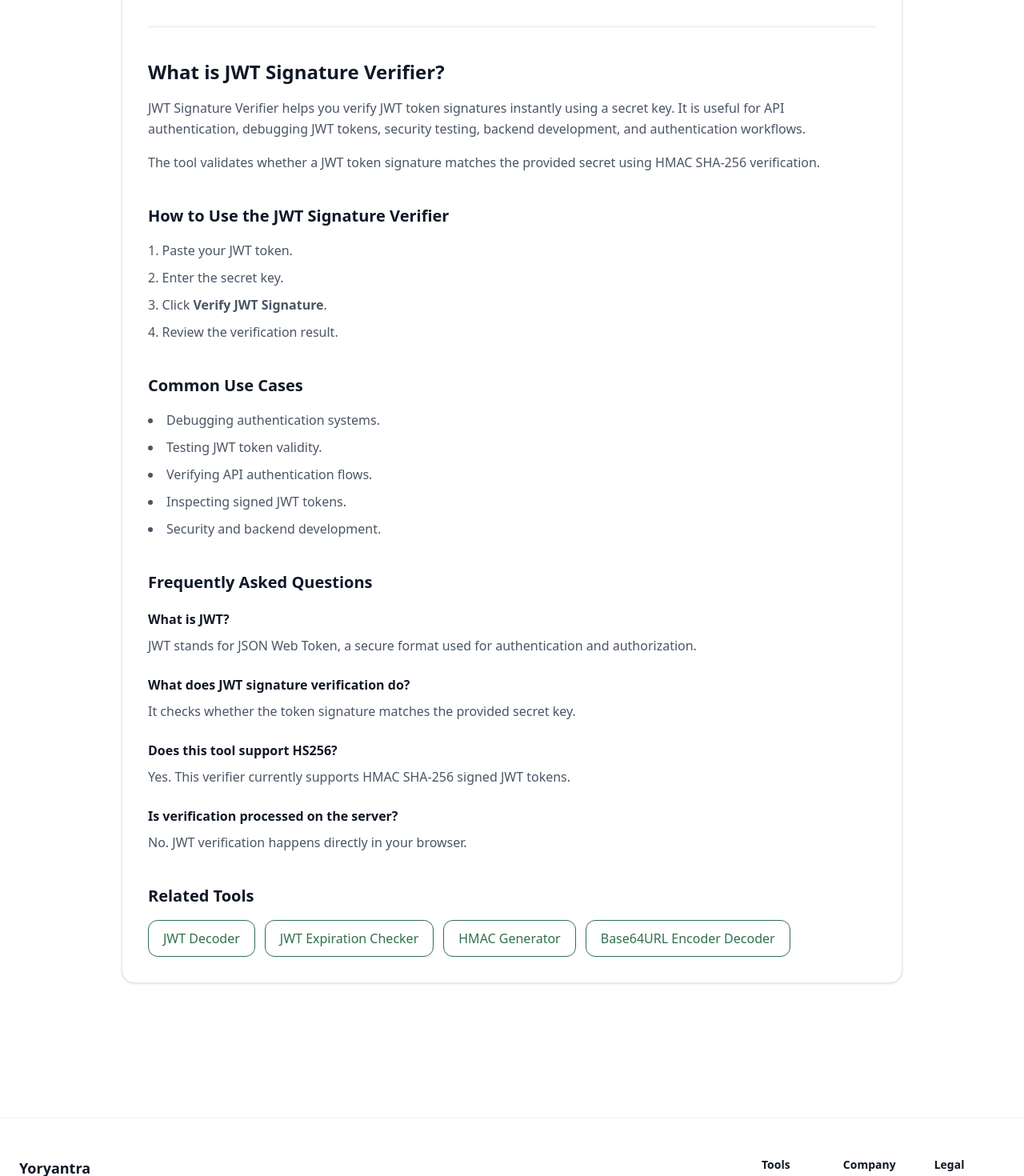
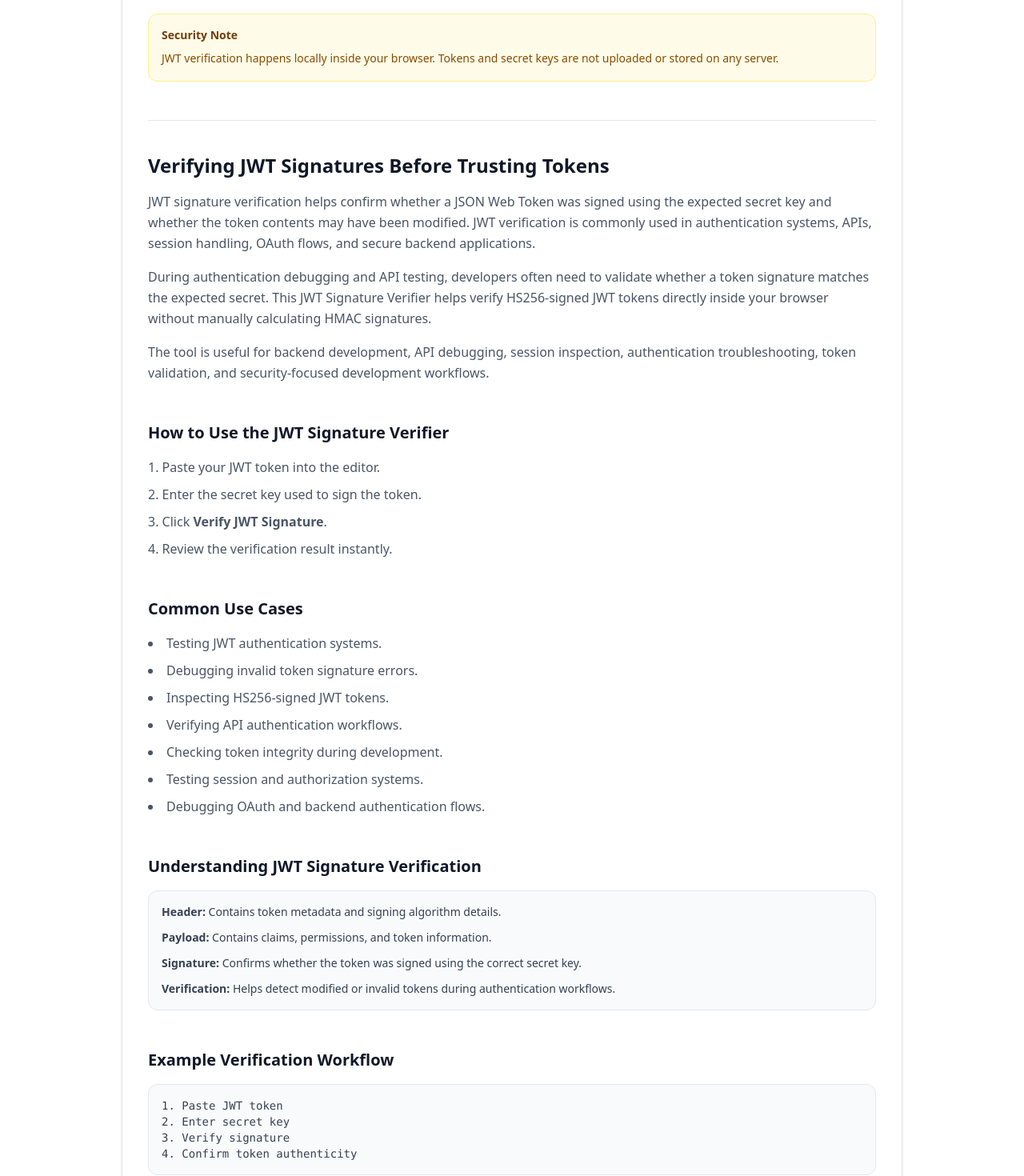
Before and after one commit to vaarunsonawwane-ops/yoryantra-new, a Next.js app: page /tools/jwt-signature-verifier in a window 1280 px wide. Shown: the part 1020-2490 px from the top of the page at 80% size. Built offline with nearby package versions, Linux system fonts and the light colour scheme.

Commit message:
JWT Signature Verifier SEO update

```diff
--- a/app/tools/jwt-signature-verifier/ToolClient.tsx
+++ b/app/tools/jwt-signature-verifier/ToolClient.tsx
@@ -89,7 +89,7 @@ export default function ToolClient() {
   return (
     <ToolShell
       title="JWT Signature Verifier"
-      description="Verify JWT signatures using a secret key instantly with this free online JWT Signature Verifier."
+      description="Verify JWT signatures instantly using HS256 secret keys with this free online JWT Signature Verifier."
     >
       {/* TOKEN */}
       <div>
@@ -173,26 +173,45 @@ export default function ToolClient() {
         </div>
       </div>
 
+      {/* SECURITY NOTE */}
+      <div className="mt-8 rounded-xl border border-yellow-200 bg-yellow-50 p-4">
+        <h3 className="text-sm font-semibold text-yellow-900">
+          Security Note
+        </h3>
+
+        <p className="mt-2 text-sm leading-relaxed text-yellow-800">
+          JWT verification happens locally inside your browser. Tokens and
+          secret keys are not uploaded or stored on any server.
+        </p>
+      </div>
+
       {/* SEO CONTENT */}
-      <section className="mt-12 border-t border-gray-200 pt-10 space-y-10">
+      <section className="mt-12 border-t border-gray-200 pt-10 space-y-12">
         <div>
           <h2 className="text-2xl font-semibold text-gray-900">
-            What is JWT Signature Verifier?
+            Verifying JWT Signatures Before Trusting Tokens
           </h2>
 
           <p className="mt-4 text-gray-600 leading-relaxed">
-            JWT Signature Verifier helps you
-            verify JWT token signatures instantly
-            using a secret key. It is useful for API
-            authentication, debugging JWT tokens,
-            security testing, backend development,
-            and authentication workflows.
+            JWT signature verification helps confirm whether a JSON Web Token
+            was signed using the expected secret key and whether the token
+            contents may have been modified. JWT verification is commonly used
+            in authentication systems, APIs, session handling, OAuth flows, and
+            secure backend applications.
           </p>
 
           <p className="mt-4 text-gray-600 leading-relaxed">
-            The tool validates whether a JWT token
-            signature matches the provided secret
-            using HMAC SHA-256 verification.
+            During authentication debugging and API testing, developers often
+            need to validate whether a token signature matches the expected
+            secret. This JWT Signature Verifier helps verify HS256-signed JWT
+            tokens directly inside your browser without manually calculating
+            HMAC signatures.
+          </p>
+
+          <p className="mt-4 text-gray-600 leading-relaxed">
+            The tool is useful for backend development, API debugging, session
+            inspection, authentication troubleshooting, token validation, and
+            security-focused development workflows.
           </p>
         </div>
 
@@ -202,12 +221,21 @@ export default function ToolClient() {
           </h2>
 
           <ol className="mt-4 list-decimal list-inside space-y-2 text-gray-600 leading-relaxed">
-            <li>Paste your JWT token.</li>
-            <li>Enter the secret key.</li>
+            <li>
+              Paste your JWT token into the editor.
+            </li>
+
+            <li>
+              Enter the secret key used to sign the token.
+            </li>
+
             <li>
               Click <strong>Verify JWT Signature</strong>.
             </li>
-            <li>Review the verification result.</li>
+
+            <li>
+              Review the verification result instantly.
+            </li>
           </ol>
         </div>
 
@@ -217,12 +245,65 @@ export default function ToolClient() {
           </h2>
 
           <ul className="mt-4 list-disc list-inside space-y-2 text-gray-600 leading-relaxed">
-            <li>Debugging authentication systems.</li>
-            <li>Testing JWT token validity.</li>
-            <li>Verifying API authentication flows.</li>
-            <li>Inspecting signed JWT tokens.</li>
-            <li>Security and backend development.</li>
+            <li>Testing JWT authentication systems.</li>
+
+            <li>Debugging invalid token signature errors.</li>
+
+            <li>Inspecting HS256-signed JWT tokens.</li>
+
+            <li>Verifying API authentication workflows.</li>
+
+            <li>Checking token integrity during development.</li>
+
+            <li>Testing session and authorization systems.</li>
+
+            <li>Debugging OAuth and backend authentication flows.</li>
           </ul>
+        </div>
+
+        <div>
+          <h2 className="text-xl font-semibold text-gray-900">
+            Understanding JWT Signature Verification
+          </h2>
+
+          <div className="mt-4 rounded-xl border border-gray-200 bg-gray-50 p-4 text-sm text-gray-700">
+            <ul className="space-y-3">
+              <li>
+                <strong>Header:</strong> Contains token metadata and signing
+                algorithm details.
+              </li>
+
+              <li>
+                <strong>Payload:</strong> Contains claims, permissions, and
+                token information.
+              </li>
+
+              <li>
+                <strong>Signature:</strong> Confirms whether the token was
+                signed using the correct secret key.
+              </li>
+
+              <li>
+                <strong>Verification:</strong> Helps detect modified or invalid
+                tokens during authentication workflows.
+              </li>
+            </ul>
+          </div>
+        </div>
+
+        <div>
+          <h2 className="text-xl font-semibold text-gray-900">
+            Example Verification Workflow
+          </h2>
+
+          <div className="mt-4 rounded-xl border border-gray-200 bg-gray-50 p-4 text-sm text-gray-700">
+            <pre className="whitespace-pre-wrap break-words">
+{`1. Paste JWT token
+2. Enter secret key
+3. Verify signature
+4. Confirm token authenticity`}
+            </pre>
+          </div>
         </div>
 
         <div>
@@ -233,46 +314,58 @@ export default function ToolClient() {
           <div className="mt-5 space-y-6">
             <div>
               <h3 className="font-semibold text-gray-900">
-                What is JWT?
+                What is JWT signature verification?
               </h3>
 
               <p className="mt-2 text-gray-600 leading-relaxed">
-                JWT stands for JSON Web Token, a
-                secure format used for authentication
-                and authorization.
+                JWT signature verification checks whether the token signature
+                matches the expected secret key and whether the token content
+                may have been modified.
               </p>
             </div>
 
             <div>
               <h3 className="font-semibold text-gray-900">
-                What does JWT signature verification do?
+                Which JWT algorithm does this tool support?
               </h3>
 
               <p className="mt-2 text-gray-600 leading-relaxed">
-                It checks whether the token signature
-                matches the provided secret key.
+                This verifier currently supports HS256 JWT signature
+                verification using HMAC SHA-256.
               </p>
             </div>
 
             <div>
               <h3 className="font-semibold text-gray-900">
-                Does this tool support HS256?
+                Does this tool decode JWT payloads?
               </h3>
 
               <p className="mt-2 text-gray-600 leading-relaxed">
-                Yes. This verifier currently supports
-                HMAC SHA-256 signed JWT tokens.
+                This tool focuses on signature verification. You can use the
+                JWT Decoder tool to inspect payload data separately.
               </p>
             </div>
 
             <div>
               <h3 className="font-semibold text-gray-900">
-                Is verification processed on the server?
+                Are JWT secrets uploaded anywhere?
               </h3>
 
               <p className="mt-2 text-gray-600 leading-relaxed">
-                No. JWT verification happens directly
-                in your browser.
+                No. Verification happens locally inside your browser and secrets
+                are not uploaded or stored.
+              </p>
+            </div>
+
+            <div>
+              <h3 className="font-semibold text-gray-900">
+                Why would JWT verification fail?
+              </h3>
+
+              <p className="mt-2 text-gray-600 leading-relaxed">
+                Verification can fail because of invalid signatures, incorrect
+                secrets, modified payloads, unsupported algorithms, or malformed
+                tokens.
               </p>
             </div>
           </div>
@@ -283,6 +376,12 @@ export default function ToolClient() {
             Related Tools
           </h2>
 
+          <p className="mt-3 text-gray-600 leading-relaxed">
+            JWT verification often connects with token decoding, Base64
+            encoding, API authentication, cookies, and HTTP debugging
+            workflows.
+          </p>
+
           <div className="mt-4 flex flex-wrap gap-3">
             <Link
               href="/tools/jwt-decoder"
@@ -292,24 +391,31 @@ export default function ToolClient() {
             </Link>
 
             <Link
-              href="/tools/jwt-expiration-checker"
+              href="/tools/base64-encoder-decoder"
               className="yoryantra-btn-outline"
             >
-              JWT Expiration Checker
+              Base64 Encoder Decoder
             </Link>
 
             <Link
-              href="/tools/hmac-generator"
+              href="/tools/http-headers-parser"
               className="yoryantra-btn-outline"
             >
-              HMAC Generator
+              HTTP Headers Parser
             </Link>
 
             <Link
-              href="/tools/base64url-encoder-decoder"
+              href="/tools/cookie-parser"
               className="yoryantra-btn-outline"
             >
-              Base64URL Encoder Decoder
+              Cookie Parser
+            </Link>
+
+            <Link
+              href="/tools/curl-command-builder"
+              className="yoryantra-btn-outline"
+            >
+              CURL Command Builder
             </Link>
           </div>
         </div>
```
